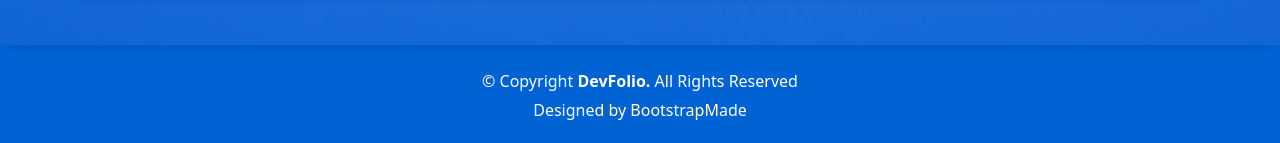
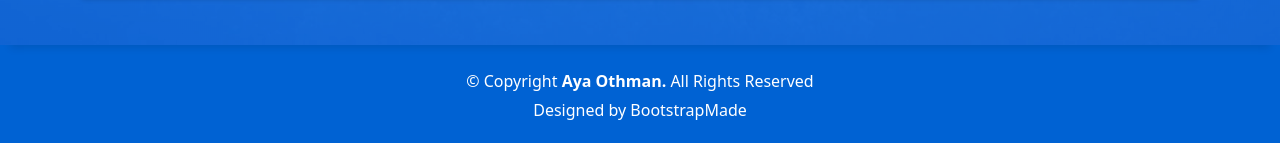
Before and after one commit to Ayanabilothman/Personalportfolio, a plain HTML site: page index.html in a window 1280 px wide. Shown: the part 6256-6399 px from the top of the page. Drawn offline with nearby package versions, Linux system fonts and the light colour scheme.

Commit message:
Name Update

```diff
--- a/index.html
+++ b/index.html
@@ -976,7 +976,7 @@
                 <div class="col-12">
                     <div>
                         <p>
-                            © Copyright <strong>DevFolio.</strong> All Rights Reserved
+                            © Copyright <strong>Aya Othman.</strong> All Rights Reserved
                         </p>
                         <div>
                             Designed by
```
